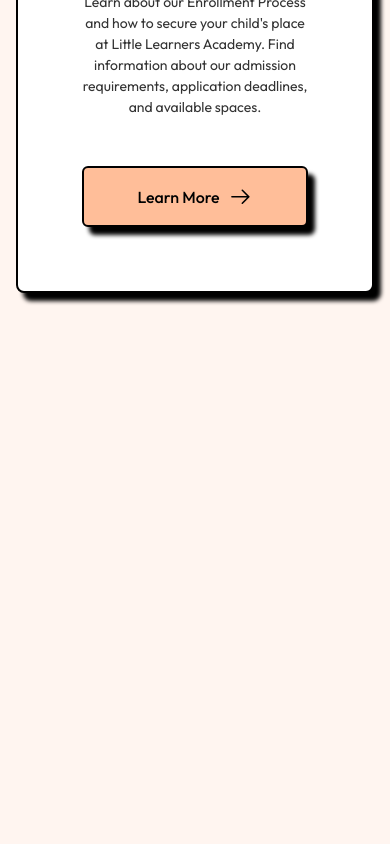
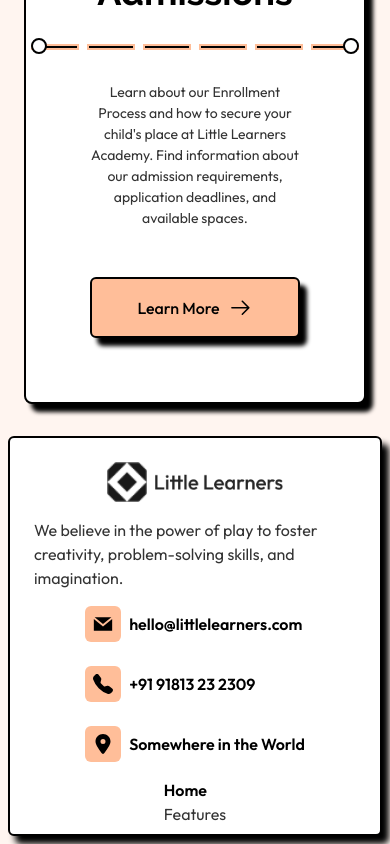
Before and after one commit to Abdelrahman0963/School-Education-Website, a React (Vite) app: page / in a window 390 px wide. Shown: the part 6911-7755 px from the top of the page. Before the commit the page ends 7220 px from the top, so only its background shows below. Built offline with nearby package versions, Linux system fonts and the light colour scheme.

Commit message:
feat: enhance Footer component with contact information and FooterNav integration

```diff
--- a/src/components/Footer.tsx
+++ b/src/components/Footer.tsx
@@ -1,7 +1,54 @@
+import React from "react";
+import { GrMail } from "react-icons/gr";
+import { BsFillTelephoneFill } from "react-icons/bs";
+import { FaLocationDot } from "react-icons/fa6";
+
+const FooterNav = React.lazy(() => import("./FooterNav"))
+
 const Footer: React.FC = () => {
+    interface contactProps {
+        text: string,
+        icon: React.ReactNode
+    }
+    const contactData: contactProps[] = [
+        {
+            text: "hello@littlelearners.com",
+            icon: <GrMail size={20} className="inline-block" />
+        }, {
+            text: "+91 91813 23 2309",
+            icon: <BsFillTelephoneFill size={20} className="inline-block" />
+        }, {
+            text: "Somewhere in the World",
+            icon: <FaLocationDot size={20} className="inline-block" />
+        }
+    ]
     return (
-        <div>
-        </div>
+        <footer className="md:!p-4 !p-2 w-full md:min-h-[calc(100vh-10rem)] flex  items-center justify-center ">
+            <div className="bg-white border-2 flex flex-col items-center justify-center border-black !p-2 rounded-md shadow-[7px_8px_6px_#000]">
+                <div className="flex md:flex-row flex-col items-center md:justify-between">
+                    <div className="flex flex-col md:items-start items-center gap-4 md:mr-20 !p-4">
+                        <nav className="flex items-center gap-2 md:mb-0 mb-4">
+                            <img className="w-10" src="/public/logo/shape-14.png" alt="logo" />
+                            <img className="w-32" src="/public/logo/Text Button.png" alt="Little Learners" />
+                        </nav>
+                        <p className="text-[#333] text-[1rem]">We believe in the power of play to foster creativity, problem-solving skills, and imagination.</p>
+                        <div className="flex flex-col items-start gap-6">
+                            {contactData.map((item, index) => (
+                                <nav key={index} className="flex items-center gap-2">
+                                    <span className="bg-[var(--tertiary-color)] !p-2 rounded-md flex items-center justify-center">
+                                        {item.icon}
+                                    </span>
+                                    <p className="font-semibold">{item.text}</p>
+                                </nav>
+                            ))}
+                        </div>
+                    </div>
+                    <div className="flex flex-col md:flex-row items-center gap-4">
+                        <FooterNav />
+                    </div>
+                </div>
+            </div>
+        </footer >
     )
 }
 
--- /dev/null
+++ b/src/components/FooterNav.tsx
@@ -0,0 +1,14 @@
+import React from 'react'
+
+const FooterNav = () => {
+    return (
+        <div className="about">
+            <p className=" font-semibold">Home</p>
+            <ul>
+                <li className="text-[#333]" >Features</li>
+            </ul>
+        </div>
+    )
+}
+
+export default FooterNav
--- a/src/components/homePage/NavigateSection.tsx
+++ b/src/components/homePage/NavigateSection.tsx
@@ -34,7 +34,7 @@ const NavigateSection: React.FC = () => {
                 <h1 className='md:text-5xl text-2xl font-bold font[var(--font-raleway)]' style={{ fontFamily: 'var(--font-raleway)' }}>Navigate through our Pages</h1>
                 <p className='text-[16px] md:w-[70%] text-center text-[#333333]'>Your gateway to discovering a wealth of valuable information about our kindergarten school, Feel free to explore and learn more about the enriching experiences that await your child at our kindergarten school</p>
             </div>
-            <div className='grid grid-cols-1 md:grid-cols-2 gap-4 !mt-8'>
+            <div className='grid grid-cols-1 md:grid-cols-2 gap-4 !mt-8 !p-2 md:!p-4'>
                 {navigateData.map((item, index) => (
                     <div key={index} className='bg-white !p-16 rounded-lg border-2 border-black w-full  hover:scale-105 transition-transform duration-300 shadow-[7px_8px_4px_#000] flex flex-col items-center justify-center gap-8'>
                         <h1 className='text-4xl font-bold' style={{ fontFamily: 'var(--font-raleway)' }}>{item.title}</h1>
```
Also changed, not shown: public/logo/Text Button.png (added).
